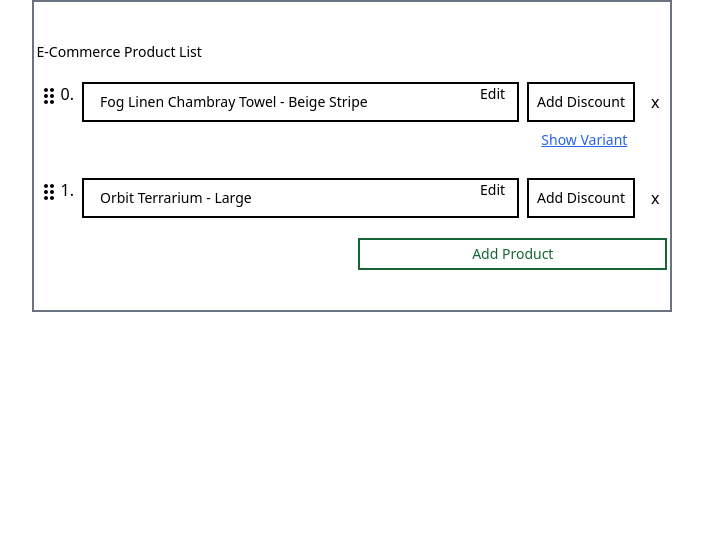
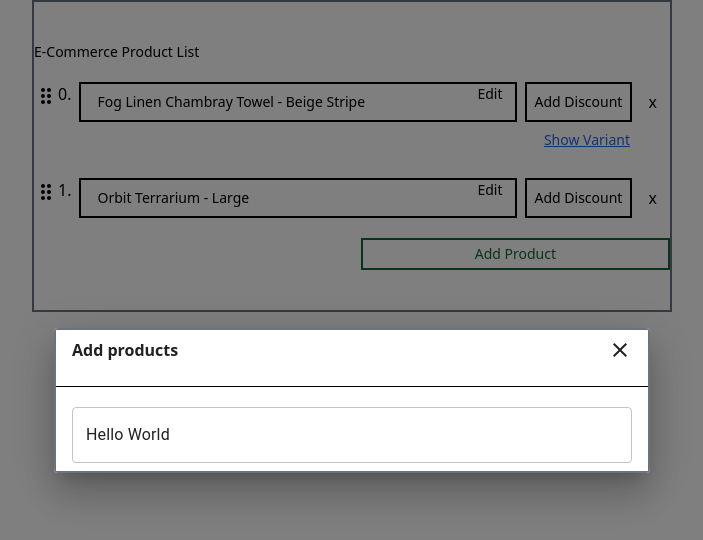
Before and after one commit to shubham12346/eCommerce, a React (Create React App) app: page / in a window 1280 px wide. Shown: the top 540 px of the page, without its empty margins (288-991 px from the left). Built offline with nearby package versions, Linux system fonts and the light colour scheme.

Commit message:
Added modal

```diff
--- a/src/App.js
+++ b/src/App.js
@@ -1,6 +1,8 @@
 import React, { useState } from "react";
 import ProductList from "./component/ProductList";
 import AddProductButton from "./component/AddProductButton";
+import BasicModal from "./component/BasicModal";
+import ModalList from "./component/ModalList";
 
 import {
   DndContext,
@@ -60,6 +62,8 @@ const App = () => {
       },
     },
   ]);
+  const [modalId ,setModalId] = useState()
+  const [isModalOpen,setIsModalOpen] = useState("")
 
   const handleAddProduct = () => {
     setProducts([
@@ -138,9 +142,13 @@ const App = () => {
     }
   };
 
+  const onEdit = (productId)=>{
+    setModalId(productId)
+  }
+
   return (
     <div className="flex justify-center items-center border-2 inline-block border-gray-500 py-10 w-1/2 m-auto">
-      <div>
+      <div className="w-full">
         <h1 className="text-sm">E-Commerce Product List</h1>
         <DndContext
           sensors={sensors}
@@ -151,6 +159,7 @@ const App = () => {
             products={products}
             onRemove={handleOnRemove}
             handleReorderVariants={handleReorderVariants}
+            onEdit ={onEdit}
           />
           <div className="flex justify-end">
             <AddProductButton
@@ -162,6 +171,9 @@ const App = () => {
             />
           </div>
         </DndContext>
+        <BasicModal  open={true} >
+          <ModalList/>
+        </BasicModal>
       </div>
     </div>
   );
--- /dev/null
+++ b/src/component/BasicModal.jsx
@@ -0,0 +1,17 @@
+
+import Dialog from '@mui/material/Dialog';
+
+export default function BasicModal({children,open,handleClose}) {
+
+
+  return (
+      <Dialog
+        open={open}
+        onClose={handleClose}
+        aria-labelledby="alert-dialog-title"
+        aria-describedby="alert-dialog-description"
+      >
+        {children}
+      </Dialog>
+  );
+}
--- /dev/null
+++ b/src/component/ModalList.jsx
@@ -0,0 +1,26 @@
+import React ,{useState} from 'react'
+import TextField from '@mui/material/TextField';
+import CloseIcon from '@mui/icons-material/Close';
+
+
+const ModalList = () => {
+    const [inputText ,setInputText] = useState("")
+  return (
+    <div className='border-2 border-gray-500 w-[100%]  '>
+        <div className='flex justify-between border-b-[1px] border-black py-2 px-4'>
+        <h2 className='text-[1rem] font-[600] pb-4 '>Add products</h2>
+        <CloseIcon/>
+        </div>
+        <div className='mt-3 py-2 px-4'>
+        <TextField
+          id=""
+          label=""
+          defaultValue="Hello World"
+          className='w-[35rem] py-2'
+        />
+        </div>
+    </div>
+  )
+}
+
+export default ModalList
--- a/src/component/Product.jsx
+++ b/src/component/Product.jsx
@@ -16,7 +16,7 @@ const Product = ({
   totalProduct,
   showVariant,
   setShowVariant,
-  handleReorderVariants,
+  onEdit
 }) => {
   const { attributes, listeners, setNodeRef, transform, transition } =
     useSortable({ id: product?.id });
@@ -39,7 +39,7 @@ const Product = ({
           <div className="w-96 flex items-center">
             <h3 className="text-sm px-1">{product?.title}</h3>
           </div>
-          <div className="cursor-pointer text-sm">Edit</div>
+          <div className="cursor-pointer text-sm" onClick={()=> onEdit(product?.id)}>Edit</div>
         </div>
 
         <button
--- a/src/component/ProductList.jsx
+++ b/src/component/ProductList.jsx
@@ -9,10 +9,10 @@ const ItemType = "PRODUCT"; // Defining the type for drag-and-drop items
 
 const ProductList = ({
   products,
-  onReorder,
   onRemove,
   onAddDiscount,
   handleReorderVariants,
+  onEdit
 }) => {
   // Drag-and-drop logic
   const [showVariant, setShowVariant] = useState("");
@@ -37,6 +37,7 @@ const ProductList = ({
               setShowVariant={handleShowVariant}
               showVariant={showVariant}
               handleReorderVariants={handleReorderVariants}
+              onEdit ={onEdit}
             />
           </div>
         ))}
--- a/src/services/api.js
+++ b/src/services/api.js
@@ -3,7 +3,7 @@ import axios from "axios";
 const api = axios.create({
   baseURL: "http://stageapi.monkcommerce.app",
   headers: {
-    "x-api-key": "",
+    "x-api-key": "72njgfa948d9aS7gs5",
   },
 });
 
```
